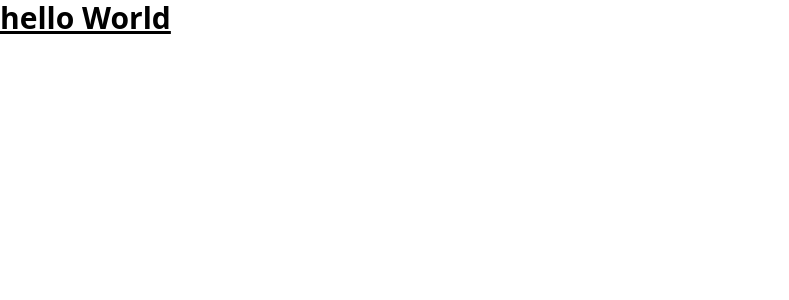
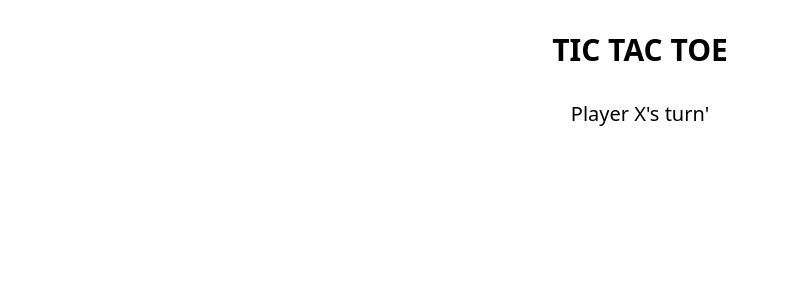
Before and after one commit to AdaN6/tictactoe, a Vue app: page / in a window 1280 px wide. Shown: the top 300 px of the page, without its empty margins (0-789 px from the left). Built offline with nearby package versions, Linux system fonts and the light colour scheme.

Commit message:
created title and player name section

```diff
--- a/src/App.vue
+++ b/src/App.vue
@@ -2,7 +2,7 @@
 
 import { ref, computed } from 'vue';
 
-const player = ref('x');
+const player = ref('X');
 const board = ref([
   ['', '', ''],
   ['', '', ''],
@@ -56,9 +56,15 @@ const ResetGame = () => {
 </script>
 
 <template>
-  <h1 class="text-3xl font-bold underline">
-    hello World
-  </h1>
+
+  <main class="pt-8 text-center ">
+    <h1 class="mb-8 text-3xl font-bold uppercase">
+      Tic Tac Toe
+    </h1>
+    <h3 class="text-xl mb-4">
+      Player {{ player }}'s turn'
+    </h3>
+  </main>
 
 </template>
 
```
